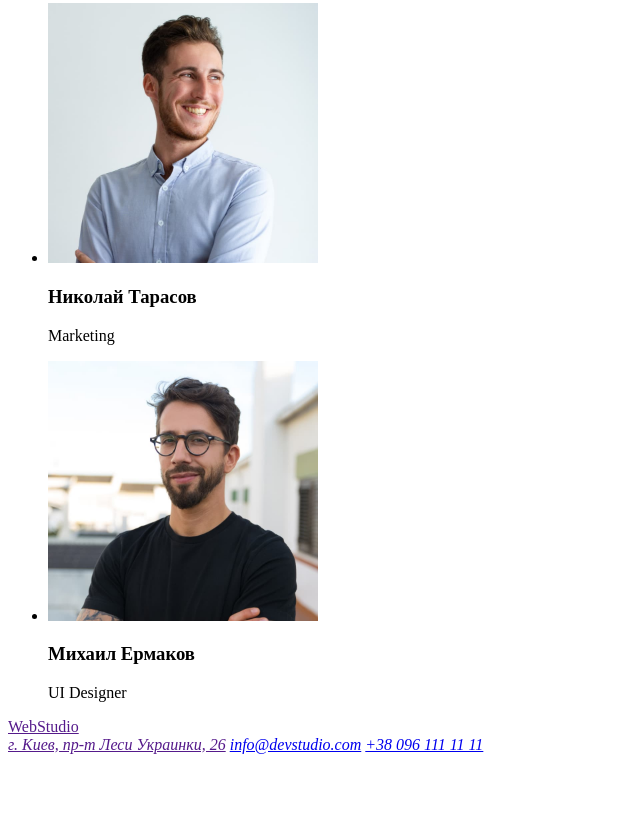
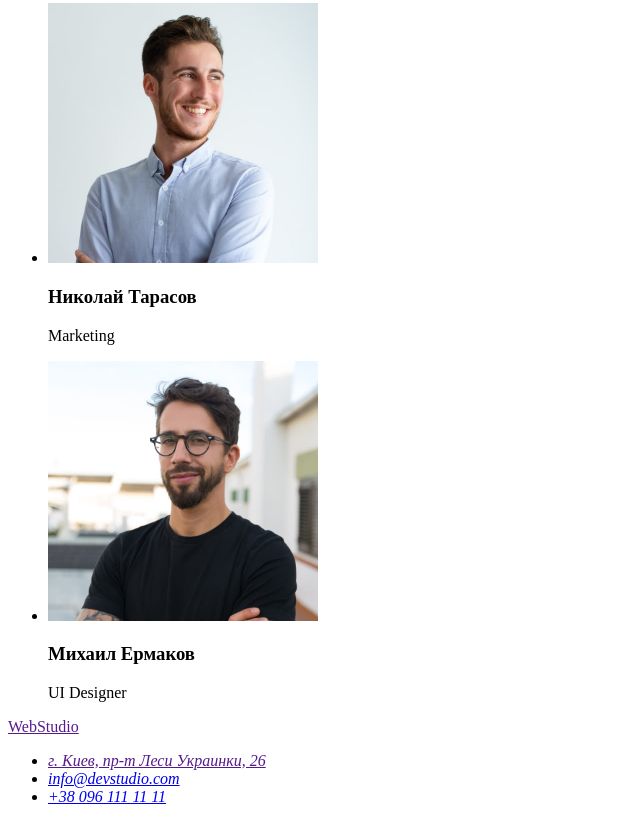
Before and after one commit to Ani-k-a/goit-markup-hw-01, a plain HTML site: page index.html in a window 1280 px wide. Shown: the part 2333-3155 px from the top of the page, without its empty margins (0-640 px from the left). Before the commit the page ends 3095 px from the top, so only its background shows below. Drawn offline with Linux system fonts and the light colour scheme.

Commit message:
add list

```diff
--- a/index.html
+++ b/index.html
@@ -96,9 +96,11 @@
     <footer>
         <a href="">WebStudio</a>
         <address>
-            <a href=""> г. Киев, пр-т Леси Украинки, 26</a>
-            <a href="mailto:info@devstudio.com">info@devstudio.com</a>
-            <a href="tell:+380961111111">+38 096 111 11 11</a>
+            <ul>
+            <li><a href=""> г. Киев, пр-т Леси Украинки, 26</a></li>
+            <li><a href="mailto:info@devstudio.com">info@devstudio.com</a></li>
+            <li><a href="tell:+380961111111">+38 096 111 11 11</a></li>
+            </ul>
         </address>
     </footer>
 </body>
```
